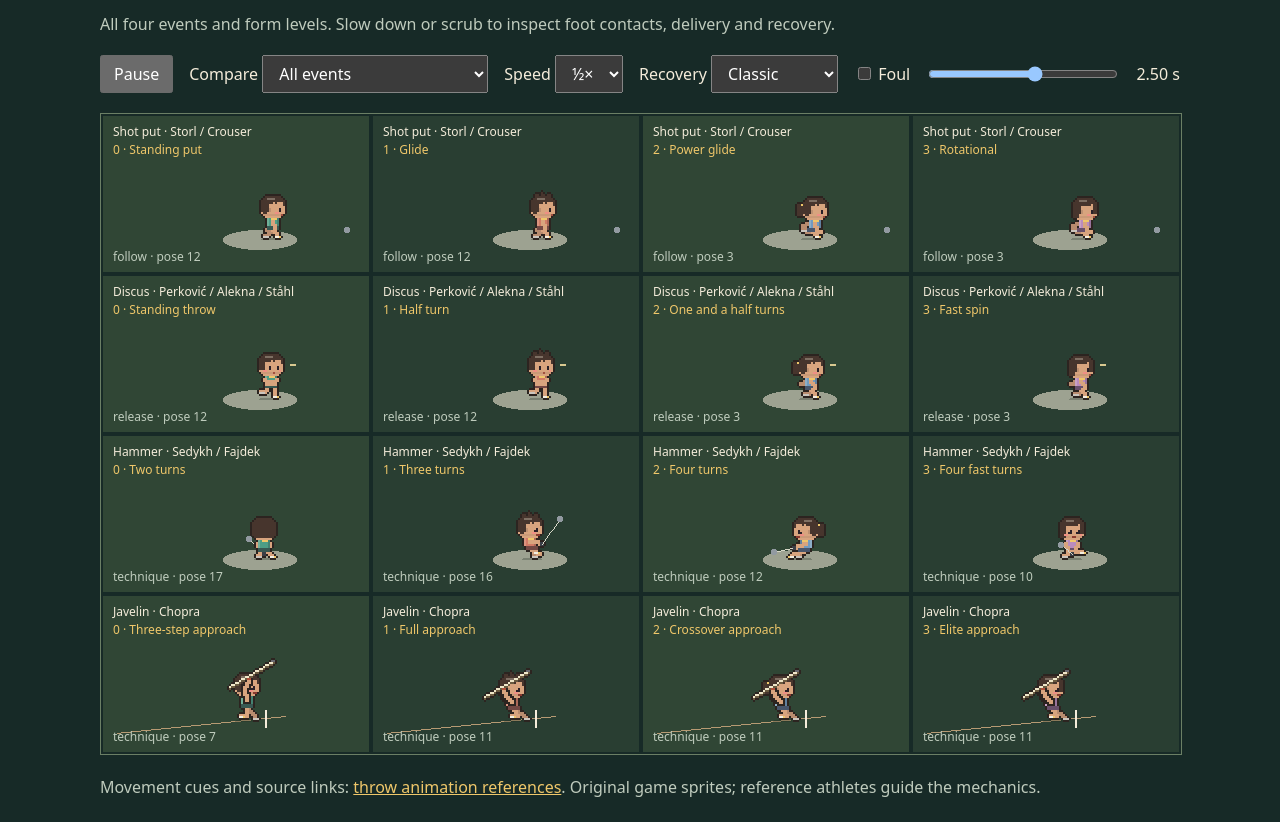
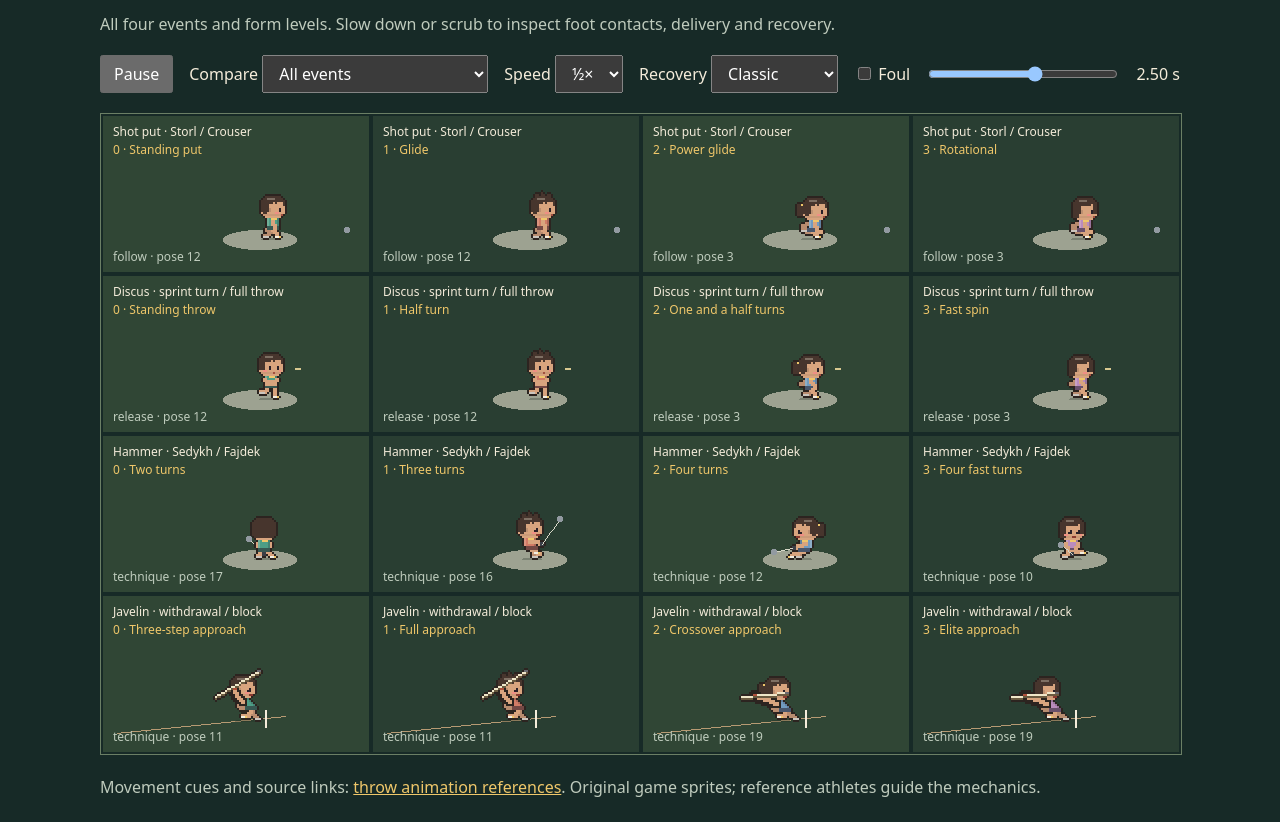
Before and after one commit to jsandhagen/TrackGame, a website: page scripts/throw-study.html in a window 1280 px wide. Shown: the part 60-882 px from the top of the page. Drawn offline with Linux system fonts and the light colour scheme.

Commit message:
Match discus and javelin positions to reviewed video references

```diff
--- a/scripts/throw-study.html
+++ b/scripts/throw-study.html
@@ -40,7 +40,7 @@
     focus = document.querySelector('#focus'),
     status = document.querySelector('#phase'),
     events = ['shot', 'discus', 'hammer', 'jav'],
-    names = ['Shot put · Storl / Crouser', 'Discus · Perković / Alekna / Ståhl', 'Hammer · Sedykh / Fajdek', 'Javelin · Chopra'];
+    names = ['Shot put · Storl / Crouser', 'Discus · sprint turn / full throw', 'Hammer · Sedykh / Fajdek', 'Javelin · withdrawal / block'];
   const timingOf = ev => throwTiming({event: ev, mark: {shot: 9, discus: 30, hammer: 35, jav: 35}[ev]});
   const duration = Math.max(...events.map(ev => { const t=timingOf(ev); return t.releaseAt+t.releaseMs+t.recoveryMs; })) + 400;
   slider.max = duration;
--- a/src/render/sprites.js
+++ b/src/render/sprites.js
@@ -77,6 +77,9 @@ POSES.walk = [...WALK, ...WALK.map(swap)];
 // facing right and flipped by the caller, so there the right arm is the far one.
 // Frames 0–3 are ready, wind (the power position), release and follow-through; the rest are the
 // event's technique: see throw-motion.js.
+// Keep the throwing arm extended behind the shoulder from withdrawal through the block.
+// The near arm belongs to the throwing hand; the other arm points along the runway.
+const JAVELIN_DRAWN_ARMS = [[[5, 0], [8, -2]], [[-5, -2], [-11, -4]]];
 const THROWS = {
   shot: [
     // Side-on to the sector, shot tucked under the jaw with the elbow up, left arm reaching out.
@@ -127,11 +130,11 @@ const THROWS = {
     // Side-on, the discus hanging in the right hand.
     { view: "front", y: -1, legs: [[[-4, -3], [-5, -1]], [[2, -3], [3, -1]]], arms: [[[-1, 3], [-2, 6]], [[1, 3], [2, 6]]], hold: 0, item: "disc" },
     // Wound up in the power position: sitting over the bent right leg, the arm long and far back at
-    // shoulder height, the left arm across the chest.
-    { view: "front", y: 1, lean: -2, legs: [[[-4, -2], [-6, -1]], [[2, -2], [4, -1]]], arms: [[[-3, 0], [-6, 0]], [[1, 2], [-2, 2]]], hold: 0, item: "disc", face: "strain" },
+    // shoulder height, the bent left arm leading before it closes during the hip drive.
+    { view: "front", y: 1, lean: -2, hip: -2, legs: [[[-4, -2], [-4, -1]], [[2, -3], [4, -1]]], arms: [[[-4, 0], [-8, 0]], [[3, -1], [5, -3]]], hold: 0, item: "disc", face: "strain" },
     // Release: tall over a braced left leg, the right foot pivoting on its toe, the arm long at
     // shoulder height and the free arm tucked in to stop the left side.
-    { y: -2, lean: 1, legs: [[[2, -4], [3, -1]], [[0, -3], [-3, -2]]], arms: [[[-2, 1], [-1, 3]], [[3, 0], [7, -1]]], face: "strain" },
+    { y: -2, lean: 2, hip: 2, legs: [[[3, -4], [3, -1]], [[0, -3], [-3, -2]]], arms: [[[-2, 2], [0, 3]], [[4, -1], [8, -2]]], face: "strain" },
     // Follow-through: the arm wraps across and the right foot comes round to the front.
     { y: 0, lean: 1, legs: [[[-1, -3], [-3, -2]], [[2, -3], [2, -1]]], arms: [[[-3, 0], [-5, 1]], [[2, 2], [1, 4]]] },
     // Pre-swings at the back of the circle, facing away, knees soft: back behind the right hip…
@@ -142,22 +145,22 @@ const THROWS = {
     // discus arm trailing far behind…
     { view: "front", y: 1, legs: [[[-6, -3], [-8, -3]], [[2, -2], [3, -1]]], arms: [[[-3, 0], [-6, 0]], [[3, 0], [6, 0]]], hold: 0, item: "disc", face: "strain" },
     // …a low drive across the circle toward the sector, right knee leading…
-    { y: -1, legs: [[[-1, -3], [-4, -2]], [[3, -3], [2, -2]]], arms: [[[2, 0], [4, 1]], [[-3, 0], [-6, 0]]], hold: 1, item: "disc", face: "strain" },
+    { y: 0, lean: 1, hip: 2, legs: [[[-2, -3], [-5, -2]], [[4, -3], [2, -2]]], arms: [[[3, -1], [5, -3]], [[-4, 0], [-8, 0]]], hold: 1, item: "disc", face: "strain" },
     // …landing on the ball of the right foot facing away, the left leg close…
-    { view: "back", y: 1, legs: [[[-3, -3], [-4, -2]], [[2, -2], [1, -1]]], arms: [[[-3, 0], [-5, 1]], [[3, 0], [6, 0]]], hold: 1, item: "disc" },
+    { view: "back", y: 2, lean: 0, hip: 1, legs: [[[-2, -3], [-3, -3]], [[2, -2], [1, -1]]], arms: [[[-3, -1], [-5, -2]], [[4, 0], [8, 0]]], hold: 1, item: "disc" },
     // …and the left foot down with the back to the sector, the arm still trailing.
-    { y: 1, lean: -1, legs: [[[2, -2], [0, -1]], [[-1, -3], [-4, -1]]], arms: [[[-3, 0], [-6, 0]], [[2, 0], [4, 1]]], hold: 0, item: "disc", face: "strain" },
+    { y: 1, lean: 1, hip: -1, legs: [[[1, -2], [0, -1]], [[-2, -3], [-5, -1]]], arms: [[[-4, 0], [-8, 0]], [[3, -1], [5, -3]]], hold: 0, item: "disc", face: "strain" },
     // Right-foot pivot: the free leg sweeps round while the discus stays behind the hips.
-    { view: "back", y: 1, legs: [[[-4, -3], [-6, -3]], [[1, -2], [1, -1]]], arms: [[[-3, 0], [-5, 1]], [[3, 0], [6, 0]]], hold: 1, item: "disc", face: "strain" },
+    { view: "back", y: 2, hip: 1, legs: [[[-4, -3], [-5, -3]], [[2, -2], [1, -1]]], arms: [[[-3, -1], [-5, -2]], [[4, 0], [8, 0]]], hold: 1, item: "disc", face: "strain" },
     // Left foot down, hips opening first and rising; the long throwing arm is still trailing.
-    { view: "front", y: 0, lean: 1, legs: [[[-3, -3], [-5, -2]], [[3, -3], [4, -1]]], arms: [[[-3, 0], [-6, 0]], [[1, 1], [3, 2]]], hold: 0, item: "disc", face: "strain" },
+    { view: "front", y: 0, lean: -1, hip: 2, legs: [[[-2, -3], [-4, -2]], [[3, -3], [4, -1]]], arms: [[[-4, 0], [-8, 0]], [[2, 1], [0, 2]]], hold: 0, item: "disc", face: "strain" },
     // The shoulders finish their turn and the empty throwing arm wraps across the chest.
     { view: "front", y: -1, lean: 1, legs: [[[-3, -4], [-5, -3]], [[2, -3], [2, -1]]], arms: [[[2, 1], [5, 2]], [[-2, 1], [-5, 2]]] },
     // Settle after the reverse instead of holding a one-legged release pose.
     { view: "front", y: 0, legs: [[[-3, -3], [-4, -1]], [[2, -3], [3, -1]]], arms: [[[-1, 3], [-2, 5]], [[1, 3], [2, 5]]] },
     // The strike: hips and chest open to the sector over the braced left leg, the right foot
     // turning on its toe, the throwing arm last, still long behind at shoulder height.
-    { y: -1, legs: [[[2, -4], [3, -1]], [[0, -3], [-2, -2]]], arms: [[[-1, 2], [1, 2]], [[-3, 0], [-6, 0]]], hold: 1, item: "disc", face: "strain" },
+    { y: -1, lean: 1, hip: 2, legs: [[[3, -4], [3, -1]], [[0, -3], [-2, -2]]], arms: [[[-2, 2], [0, 3]], [[-4, 0], [-8, 0]]], hold: 1, item: "disc", face: "strain" },
     // After the reverse the turn carries on, away from us, on the right foot…
     { view: "back", y: 0, legs: [[[-4, -3], [-5, -2]], [[2, -3], [2, -1]]], arms: [[[-3, 1], [-5, 2]], [[3, 1], [5, 2]]] },
     // …and stops with the back to the sector, both feet down, inside the circle.
@@ -170,9 +173,9 @@ const THROWS = {
     { view: "front", y: 0, legs: [[[0, -3], [-1, -2]], [[2, -2], [3, -1]]], arms: [[[-3, 0], [-6, 0]], [[3, 0], [5, 1]]], hold: 0, item: "disc", face: "strain" },
     // South African start: facing the sector at the rear, weight over the left support leg,
     // right foot behind. The discus stays drawn back while the free arm leads into the ring.
-    { y: 1, lean: 1, legs: [[[2, -3], [4, -1]], [[-3, -3], [-6, -2]]], arms: [[[3, 0], [6, 0]], [[-3, 0], [-6, 0]]], hold: 1, item: "disc" },
+    { y: 1, lean: 2, hip: 2, legs: [[[2, -2], [2, -1]], [[-3, -3], [-6, -2]]], arms: [[[5, 0], [8, -2]], [[-4, 0], [-8, 0]]], hold: 1, item: "disc" },
     // Step through from that stance: push off the left and drive the right knee to the middle.
-    { y: 0, lean: 1, legs: [[[-2, -3], [-4, -1]], [[4, -3], [2, -3]]], arms: [[[3, 0], [6, 0]], [[-3, 0], [-6, 0]]], hold: 1, item: "disc", face: "strain" },
+    { y: 1, lean: 2, hip: 2, legs: [[[0, -3], [-2, -1]], [[4, -4], [1, -3]]], arms: [[[5, 0], [8, -2]], [[-4, 0], [-8, 0]]], hold: 1, item: "disc", face: "strain" },
   ],
   hammer: [
     // Back to the sector, the head resting behind on the right.
@@ -215,7 +218,7 @@ const THROWS = {
     // Javelin over the shoulder, palm up, the hand just behind the head.
     { y: -1, legs: [[[0, -3], [-1, -1]], [[1, -3], [2, -1]]], arms: [[[1, 2], [3, 3]], [[-4, 0], [-6, -2]]], item: "jav" },
     // Withdrawal: the arm straight back, the javelin along it pointing up the runway.
-    { y: -1, lean: -1, legs: [[[2, -3], [3, -1]], [[-1, -3], [-3, -1]]], arms: [[[2, 0], [4, -1]], [[-3, 0], [-6, -1]]], item: "javback" },
+    { y: -1, lean: -1, legs: [[[2, -3], [3, -1]], [[-1, -3], [-3, -1]]], arms: JAVELIN_DRAWN_ARMS, item: "javback" },
     // Overarm release above the braced left leg, the chest already past it; the elbow leads
     // without stretching the arm and the right toe drags behind.
     { y: -2, lean: 2, legs: [[[3, -4], [4, -1]], [[0, -3], [-4, -2]]], arms: [[[0, 2], [-1, 3]], [[0, -5], [3, -10]]], face: "strain" },
@@ -223,12 +226,12 @@ const THROWS = {
     { y: 0, lean: 1, legs: [[[-1, -3], [-3, -2]], [[2, -3], [2, -1]]], arms: [[[-2, 1], [-4, 2]], [[1, 3], [0, 5]]] },
     // Crossover: the right leg bounds across in front of the hips, the shoulders leaning back and
     // the javelin held long behind…
-    { y: -2, lean: -2, legs: [[[-1, -3], [-3, -2]], [[3, -4], [3, -3]]], arms: [[[2, 0], [4, -1]], [[-3, 0], [-6, -1]]], item: "javback" },
+    { y: -1, lean: -2, hip: 0, legs: [[[0, -3], [0, -1]], [[4, -4], [3, -3]]], arms: JAVELIN_DRAWN_ARMS, item: "javback" },
     // …and lands, the left swinging through behind.
-    { y: -1, lean: -2, legs: [[[-1, -3], [-3, -3]], [[2, -3], [2, -1]]], arms: [[[2, 0], [4, -1]], [[-3, 0], [-6, -1]]], item: "javback" },
+    { y: -1, lean: -2, hip: 1, legs: [[[-1, -3], [-3, -3]], [[2, -3], [3, -1]]], arms: JAVELIN_DRAWN_ARMS, item: "javback" },
     // The block: the left leg planted long and straight ahead, the right knee bent under a body
     // leaning well back, the arm still long behind.
-    { y: 1, lean: -3, legs: [[[4, -2], [6, -1]], [[1, -2], [-2, -1]]], arms: [[[2, 0], [4, -1]], [[-3, 0], [-6, -1]]], item: "javback", face: "strain" },
+    { y: 1, lean: -3, hip: 1, legs: [[[3, -3], [6, -1]], [[0, -2], [-2, -1]]], arms: JAVELIN_DRAWN_ARMS, item: "javback", face: "strain" },
     // Delivery: chest and elbow come through over the braced leg, the javelin angled up beside
     // the top of the head.
     { y: -2, lean: 1, legs: [[[3, -4], [4, -1]], [[0, -3], [-3, -2]]], arms: [[[0, 2], [-1, 3]], [[-1, -5], [1, -10]]], item: "javup", face: "strain" },
@@ -238,17 +241,31 @@ const THROWS = {
     { y: 1, lean: 3, legs: [[[-2, -4], [-5, -4]], [[3, -3], [3, -1]]], arms: [[[-2, 0], [-4, 1]], [[2, 3], [-1, 5]]] },
     // Impulse stride: a low, long crossover, the body leaning far back over the right leg with
     // the javelin still drawn.
-    { y: 0, lean: -3, legs: [[[-2, -3], [-5, -2]], [[4, -3], [5, -2]]], arms: [[[2, 0], [4, -1]], [[-3, 0], [-6, -1]]], item: "javback" },
+    { y: 0, lean: -3, hip: 1, legs: [[[-2, -3], [-5, -2]], [[4, -3], [5, -2]]], arms: JAVELIN_DRAWN_ARMS, item: "javback" },
     // Hips drive past the planted left leg and the chest arches open before the elbow comes over
     // the shoulder.
-    { y: -1, lean: -1, legs: [[[4, -3], [5, -1]], [[1, -3], [-2, -2]]], arms: [[[1, 1], [2, 2]], [[-3, -3], [-4, -6]]], item: "javup", face: "strain" },
+    { y: -1, lean: -1, hip: 3, legs: [[[3, -4], [5, -1]], [[1, -3], [-2, -2]]], arms: [[[-2, 2], [0, 3]], [[-3, -3], [-4, -6]]], item: "javup", face: "strain" },
     // Withdrawal on a left-foot contact: the long throwing arm stays behind while the feet
     // continue forward. Also starts the short, already-withdrawn three-step approach.
-    { y: -1, lean: -1, legs: [[[3, -3], [5, -1]], [[-1, -3], [-3, -3]]], arms: [[[2, 0], [4, -1]], [[-3, 0], [-6, -1]]], item: "javback" },
+    { y: -1, lean: -1, legs: [[[3, -3], [4, -1]], [[-1, -3], [-4, -3]]], arms: JAVELIN_DRAWN_ARMS, item: "javback" },
     // Left foot passes through between right-foot crossover contacts; the shaft stays level.
-    { y: -1, lean: -2, legs: [[[1, -3], [2, -2]], [[-2, -3], [-3, -1]]], arms: [[[2, 0], [4, -1]], [[-3, 0], [-6, -1]]], item: "javback" },
+    { y: -1, lean: -2, hip: 1, legs: [[[1, -3], [0, -3]], [[1, -3], [1, -1]]], arms: JAVELIN_DRAWN_ARMS, item: "javback" },
     // Elite impulse: a visibly longer, low split stride, with the hips ahead of the shoulder.
-    { y: 0, lean: -3, legs: [[[-3, -3], [-7, -2]], [[4, -3], [7, -2]]], arms: [[[2, 0], [4, -1]], [[-3, 0], [-6, -1]]], item: "javback" },
+    { y: 0, lean: -3, hip: 1, legs: [[[-3, -3], [-7, -2]], [[4, -3], [7, -2]]], arms: JAVELIN_DRAWN_ARMS, item: "javback" },
+    // Right knee crosses in front of the planted left leg before the foot reaches forward.
+    { y: -1, lean: -2, hip: 1, legs: [[[1, -3], [2, -1]], [[2, -4], [-1, -3]]], arms: JAVELIN_DRAWN_ARMS, item: "javback" },
+    // Right-foot contact: the left foot lifts behind, with little vertical movement.
+    { y: -1, lean: -2, hip: 1, legs: [[[-2, -3], [-2, -2]], [[3, -3], [5, -1]]], arms: JAVELIN_DRAWN_ARMS, item: "javback" },
+    // Left foot reaches through into the next support while the right heel comes up.
+    { y: -1, lean: -2, hip: 1, legs: [[[3, -3], [4, -1]], [[0, -3], [-1, -2]]], arms: JAVELIN_DRAWN_ARMS, item: "javback" },
+    // Withdrawal begins during the left contact; the hand travels back before the first cross.
+    { y: -1, lean: -1, legs: [[[3, -3], [4, -1]], [[-1, -3], [-4, -3]]], arms: [[[5, 0], [8, -2]], [[-4, -2], [-8, -3]]], item: "javwithdraw" },
+    // Block established: the free elbow pulls down beside the ribs while the throwing hand
+    // stays back. The pelvis moves ahead of the chest before the elbow-led strike.
+    { y: 0, lean: -2, hip: 2, legs: [[[3, -4], [6, -1]], [[1, -3], [-2, -2]]], arms: [[[-2, 2], [0, 3]], [[-5, -2], [-11, -4]]], item: "javback", face: "strain" },
+    // Final right-foot catch under the pelvis. The left leg reaches ahead but is still off the
+    // runway; the right foot stays here as the left plants into the block.
+    { y: 1, lean: -3, hip: 0, legs: [[[3, -3], [5, -2]], [[0, -2], [-1, -1]]], arms: JAVELIN_DRAWN_ARMS, item: "javback", face: "strain" },
   ],
 };
 // Carrying the javelin on the run-up: the run cycle with the throwing hand held up by the head.
@@ -303,7 +320,7 @@ function drawFigure(g, o) {
     back = view === "back";
   const dy = (jointed ? p.y || 0 : Math.round(((p.dy || 0) + (p.crouch || 0)) * 0.7)) + (kid ? 1 : 0),
     lean = jointed ? p.lean || 0 : Math.round((p.lean || 0) * 0.7),
-    hl = jointed ? Math.round(lean / 2) : lean; // the hips follow half the lean
+    hl = jointed ? p.hip ?? Math.round(lean / 2) : lean;
   const tb = -4 + dy, // hip line
     ttop = tb - 6; // top of the shirt
   const hx = -6 + lean,
@@ -361,8 +378,11 @@ function drawFigure(g, o) {
         P(nx + 1, ny - 1, 1, 1, "#9aa0aa");
         break;
       case "disc":
-        P(nx - 1, ny - 1, 4, 2, "#d8c890");
-        P(nx, ny - 1, 2, 1, "#8a7a50");
+        // Palm above the discus, with the fingers curled over its far rim.
+        P(nx - 1, ny + 2, 5, 1, "#d8c890");
+        P(nx - 1, ny + 3, 5, 1, "#8a7a50");
+        P(nx, ny + 1, 3, 1, tone(hold));
+        P(nx + 2, ny + 2, 1, 1, tone(hold));
         break;
       case "handle":
         P(nx, ny, 2, 2, "#3a3e46");
@@ -371,7 +391,11 @@ function drawFigure(g, o) {
         shaft(-8, 2, 15, -3, [nx, ny]);
         break;
       case "javback":
-        shaft(-6, 3, 16, -6, [nx, ny]);
+        // Drawn nearly level behind the head, with the tip close to eye height.
+        shaft(-6, 1, 17, -1, [nx, ny]);
+        break;
+      case "javwithdraw":
+        shaft(-7, 2, 16, -3, [nx, ny]);
         break;
       case "javup":
         shaft(-9, 4, 13, -9, [nx, ny]);
@@ -404,9 +428,14 @@ function drawFigure(g, o) {
   // Shorts and shirt.
   P(-3 + hl, tb - 2, 6, 2, shorts);
   if (p.sit) P(-3 + hl, tb - 1, 7, 2, shorts);
-  P(-3 + lean, ttop, 6, 4, shirt);
-  P(-3 + lean, ttop, 1, 4, shade(shirt, 0.2));
-  P(2 + lean, ttop, 1, 4, shade(shirt, -0.22));
+  // Explicit pelvis offsets let the lower body lead a still-closed chest. Connect the shirt
+  // to those hips rather than translating the whole athlete into a backward lean.
+  for (let row = 0; row < 4; row++) {
+    const x = p.hip == null ? lean : Math.round(lean + (hl - lean) * row / 4);
+    P(-3 + x, ttop + row, 6, 1, shirt);
+    P(-3 + x, ttop + row, 1, 1, shade(shirt, 0.2));
+    P(2 + x, ttop + row, 1, 1, shade(shirt, -0.22));
+  }
   // Kit patterns use the trim colour over the shirt.
   const trim = (x, y, w, h) => P(x + lean, ttop + y, w, h, collar);
   if (o.kit === "stripes") trim(-2, 1, 1, 3), trim(0, 1, 1, 3), P(2 + lean, ttop + 1, 1, 3, shade(collar, -0.22));
@@ -564,6 +593,11 @@ export function gripOf(o) {
     x = (p.view && p.view !== "side" ? (k ? 2 : -4) : -1) + (p.lean || 0) + p.arms[k][1][0] + 1;
   return [o.flip ? -1 - x : x, ttop + 1 + p.arms[k][1][1] + 1];
 }
+// The implement's centre can sit below the palm, as with the discus's overhand grip.
+export function implementPointOf(o) {
+  const [x, y] = gripOf(o);
+  return o.event === "discus" ? [x + (o.flip ? -1 : 1), y + 3] : [x, y];
+}
 // Front edge of the shoes, including their outline, from the sprite origin at scale 1.
 // Movement must leave room for the whole foot, rather than only keeping the body behind a line.
 export function frontFootOf(o) {
--- a/src/render/throw-motion.js
+++ b/src/render/throw-motion.js
@@ -8,7 +8,7 @@
 // power position) · 2 release · 3 follow-through · 4 and up the event's own technique frames.
 // A right-handed thrower turns anticlockwise seen from above: back to the sector (side-on,
 // flipped), round to face the camera, side-on to the sector, facing away, and so on.
-import { runFrame, frontFootOf, gripOf } from "./sprites.js";
+import { runFrame, frontFootOf, implementPointOf } from "./sprites.js";
 
 const ease = (t) => t * t * (3 - 2 * t);
 const lerp = (a, b, t) => a + (b - a) * Math.max(0, Math.min(1, t));
@@ -238,25 +238,28 @@ function javelin(m, level, phase, p, foul, style) {
   if (level === 0) {
     // Three-step teaching progression: already withdrawn, left-right-left into the block.
     // It has a compact crossover, but none of the full approach's overhead-carry running.
-    const r = track(m, p, [[0, 1, start], [0.16, 12, -42], [0.34, 4, -36], [0.48, 5, -30],
-      [0.67, 6, -26], [0.86, 11, -24], [0.95, 7, -20], [1, 7, -20]]);
+    const r = track(m, p, [[0, 1, start], [0.16, 12, -42], [0.26, 15, -40], [0.36, 4, -36],
+      [0.5, 20, -28], [0.73, 6, -26], [0.84, 19, -26], [0.9, 11, -24], [0.96, 7, -20], [1, 7, -20]]);
     r.dy = slope(r.dx);
     return r;
   }
   // Carry overhead during a cyclic run, then withdraw on a left contact. Crossovers travel
   // down the runway, rather than changing legs almost in place. The right foot lands before
   // the left block; the drawn arm stays behind the advancing hips until the final delivery.
-  const runEnd = level === 1 ? 0.38 : 0.3, withdrawAt = level === 1 ? -52 : -60;
+  const runEnd = level === 1 ? 0.38 : 0.3, withdrawAt = level === 1 ? -56 : -60;
   if (p < runEnd) return run(start, withdrawAt, Math.pow(p / runEnd, 1.25));
   // Chopra reference: the impulse stride precedes a firm left block; hips then elbow lead.
   // More advanced approaches show the long impulse stride, rather than simply more running.
   // The block to release is the quickest part of the throw.
   const keys = level === 1
-    ? [[runEnd, 12, withdrawAt], [0.48, 4, -46], [0.56, 5, -40], [0.64, 13, -34],
-      [0.72, 4, -30], [0.8, 5, -26], [0.85, 6, -26], [0.92, 11, -24], [0.97, 7, -20], [1, 7, -20]]
-    : [[runEnd, 12, withdrawAt], [0.4, 4, -52], [0.48, 5, -46], [0.56, 13, -40],
-      [0.64, 4, -36], [0.72, 5, -32], [0.79, level === 3 ? 14 : 10, -27, false, -1],
-      [0.85, 5, -26], [0.88, 6, -26], [0.93, 11, -24], [0.98, 7, -20], [1, 7, -20]];
+    ? [[runEnd, 18, withdrawAt], [0.43, 12, -54], [0.48, 15, -51], [0.53, 4, -48],
+      [0.58, 16, -45], [0.62, 5, -42], [0.66, 13, -39], [0.7, 17, -36],
+      [0.73, 15, -34], [0.76, 4, -32], [0.82, 20, -28],
+      [0.87, 6, -26], [0.92, 19, -26], [0.95, 11, -24], [0.98, 7, -20], [1, 7, -20]]
+    : [[runEnd, 18, withdrawAt], [0.35, 12, -57], [0.4, 15, -53], [0.45, 4, -49],
+      [0.5, 16, -45], [0.54, 5, -42], [0.58, 13, -39], [0.62, 17, -36],
+      [0.66, 15, -34], [0.71, 4, -32], [0.77, level === 3 ? 14 : 10, -32, false, -1],
+      [0.83, 20, -28], [0.89, 6, -26], [0.93, 19, -26], [0.96, 11, -24], [0.985, 7, -20], [1, 7, -20]];
   const r = track(m, p, keys);
   r.dy += slope(r.dx);
   return r;
@@ -270,7 +273,7 @@ export function throwReleasePoint(ev, level) {
     return [m.dx + m.ball.dx, m.dy + m.ball.dy];
   }
   const m = throwMotion(ev, level, "release", 0),
-    [x, y] = gripOf({ pose: "throw", event: ev, frame: m.frame, flip: m.flip });
+    [x, y] = implementPointOf({ pose: "throw", event: ev, frame: m.frame, flip: m.flip });
   return [m.dx + x * 2, m.dy + y * 2];
 }
 
```
Also changed, not shown: docs/THROW_TECHNIQUE.md (+18 -1 lines), tests/throw-motion.test.js (+31 -3 lines).
